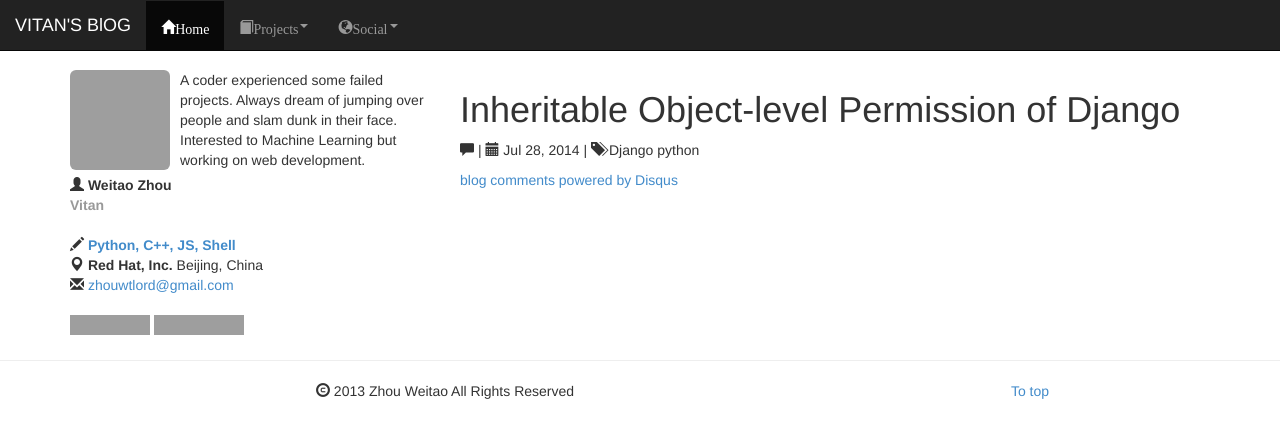
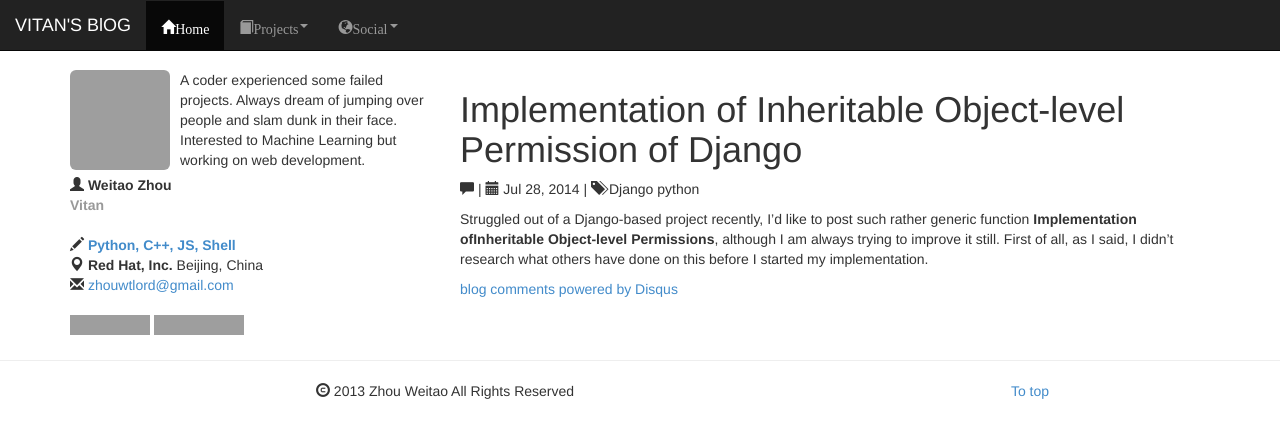
Before and after one commit to vitan/vitan.github.io, a Jekyll site: the page built from _posts/2014-07-28-Inheritable-Object-Level-Permission-of-Django.md, in a window 1280 px wide, cut to the strip 0-438 px from the top of the page. Built offline with Jekyll 4.4.1, drawn with Linux system fonts in a browser that asks for light colours; Markdown is read by kramdown in place of the engine named in the settings; comment, search, counter and statistics services are not loaded; grey boxes are pictures that could not be loaded.

Commit message:
Update 2014-07-28-Inheritable-Object-Level-Permission-of-Django.md

```diff
--- a/_posts/2014-07-28-Inheritable-Object-Level-Permission-of-Django.md
+++ b/_posts/2014-07-28-Inheritable-Object-Level-Permission-of-Django.md
@@ -1,6 +1,8 @@
 ---
 layout: post
-title: Inheritable Object-level Permission of Django
+title: Implementation of Inheritable Object-level Permission of Django
 tags: Django python
 categories: Linux Django practical python
 ---
+
+Struggled out of a Django-based project recently, I'd like to post such rather generic function **Implementation ofInheritable Object-level Permissions**, although I am always trying to improve it still. First of all, as I said, I didn't research what others have done on this before I started my implementation.
```
